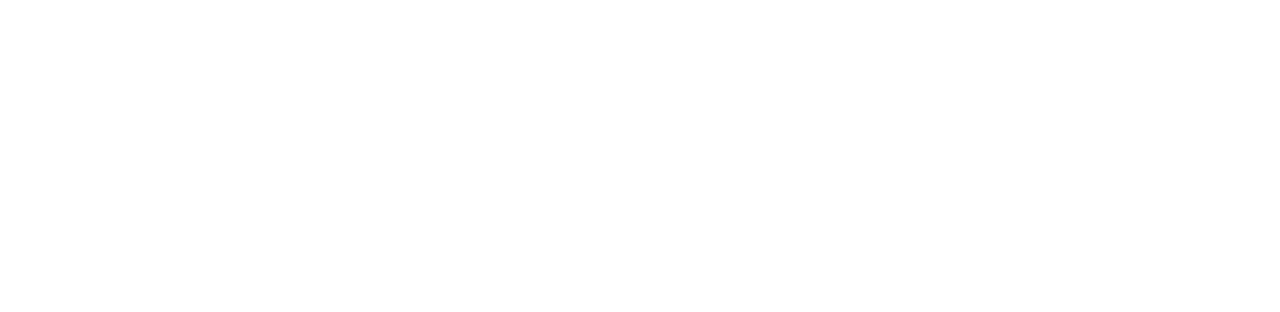
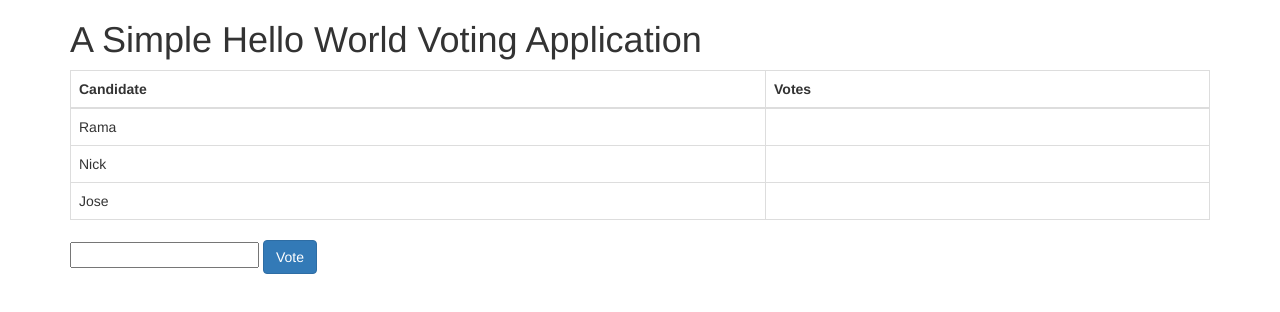
Before and after one commit to boosted-ape/web3app, a website: page index.html in a window 1280 px wide. Drawn offline with nearby package versions, Linux system fonts and the light colour scheme.

Commit message:
added index.html

```diff
--- a/index.html
+++ b/index.html
@@ -1,10 +1,48 @@
 <!DOCTYPE html>
 <html lang = "en">
     <head>
+        <title>Hello Word DApp</title>
+        <link href='https://fonts.googleapis.com/css?family=Open Sans:400,700' rel='stylesheet' type='text/css'>
+        <link href='https://maxcdn.bootstrapcdn.com/bootstrap/3.3.7/css/bootstrap.min.css' rel='stylesheet' type='text/css'>
         <script
         src="https://cdn.ethers.io/lib/ethers-5.2.umd.min.js"
         type="application/javascript">
 
         </script>
     </head>
+    <body class="container">
+        <h1>A Simple Hello World Voting Application</h1>
+        <div class="table-responsive">
+            <table class="table table-bordered">
+                <thead>
+                    <tr>
+                        <th>Candidate</th>
+                        <th>Votes</th>
+                    </tr>
+                </thead>
+                <tbody>
+                    <tr>
+                        <td>Rama</td>
+                        <td id="candidate-1"></td>
+                    </tr>
+                    <tr>
+                        <td>Nick</td>
+                        <td id="candidate-2"></td>
+                    </tr>
+                    <tr>
+                        <td>Jose</td>
+                        <td id="candidate-3"></td>
+                    </tr>
+                </tbody>
+            </table>
+        </div>
+        <input type="text" id="candidate"/>
+        <a href='#' onclick="voteForCandidate()" class="btn btn-primary">Vote</a>
+    </body>
+    <script charset="utf-8"
+        src="https://cdn.ethers.io/lib/ethers-5.2.esm.min.js"
+        type="text/javacript">
+    </script>
+    <script src="https://code.jquery.com/jquery-3.1.1.slim.min.js"></script>
+    <script src="./index.js"></script>
 </html>
```
